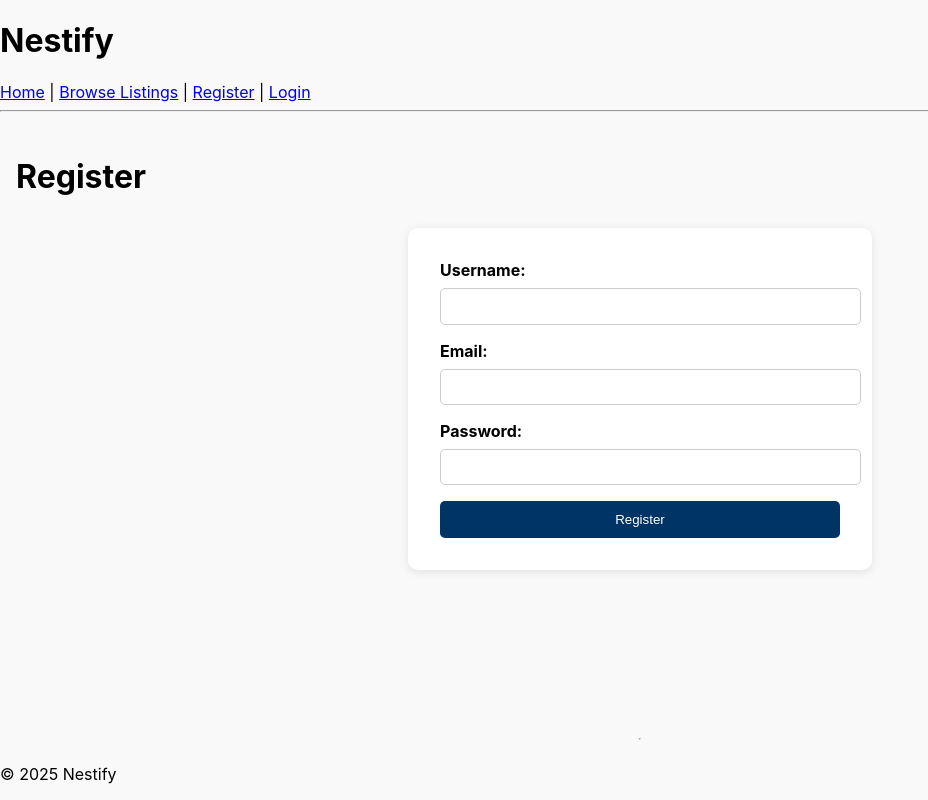
After one commit to sdhsdfgjh/nestify-project, a Node server app: page /register in a window 1280 px wide. The commit adds this page. Shown: the whole page, without its empty margins (0-928 px from the left). Run offline with Node 20, Linux system fonts and the light colour scheme; some libraries are stand-ins or nearby versions.

Commit message:
Update app.js, style.css, user routes, and add views (home, register, partials)

```diff
--- a/app.js
+++ b/app.js
@@ -103,6 +103,11 @@ mongoose.connect(dbUrl, {
   /****************************
    *  Routes                  *
    ****************************/
+
+  app.get("/", (req, res) => {
+    res.render("home"); // Make sure views/home.ejs exists
+  });
+
   app.use("/", userRouter);
   app.use("/listings", listingRouter);
   app.use("/listings/:id/reviews", reviewRouter);
--- a/public/css/style.css
+++ b/public/css/style.css
@@ -1,42 +1,41 @@
-body{
-    font-family: 'Inter', sans-serif;
-    font-family: 'Montserrat', sans-serif;
-    font-family: 'Plus Jakarta Sans', sans-serif;
-    font-family: 'Poppins', sans-serif;
+/* Base Layout */
+body {
+    font-family: 'Poppins', 'Montserrat', 'Inter', 'Plus Jakarta Sans', sans-serif;
     display: flex;
     flex-direction: column;
     min-height: 100vh;
+    margin: 0;
+    padding: 0;
+    background-color: #f9f9f9;
 }
 
-
-.container{
+.container {
     flex: 1;
+    padding: 1rem;
 }
 
-/* navbar */
-
-.navbar{
+/* Navbar */
+.navbar {
     height: 5rem;
     background-color: white;
+    display: flex;
+    align-items: center;
+    justify-content: space-between;
+    padding: 0 1rem;
+    box-shadow: 0 2px 4px rgba(0, 0, 0, 0.1);
+}
 
-}
-.fa-compass{
+.fa-compass {
     color: #fe424d;
     font-size: 2rem;
 }
-.nav-link{
+
+.nav-link {
     color: #222222 !important;
 }
-.f-info-links a{
-    text-decoration: none;
-    color: #222222;
-}
-.f-info-links a:hover{
-    text-decoration: underline;
 
-}
-
-.f-info{
+/* Footer */
+.f-info {
     text-align: center;
     display: flex;
     height: 8rem;
@@ -44,70 +43,135 @@ body{
     flex-wrap: wrap;
     justify-content: center;
     align-items: space-evenly;
+    padding: 1rem;
 }
-.f-info-social, .f-info-links,.f-info-brand{
+
+.f-info-links,
+.f-info-social,
+.f-info-brand {
     width: 100%;
     display: flex;
     align-items: center;
     justify-content: center;
-
 }
 
-.f-info-social i{
+.f-info-links a {
+    text-decoration: none;
+    color: #222222;
+    margin: 0 0.5rem;
+}
+
+.f-info-links a:hover {
+    text-decoration: underline;
+}
+
+.f-info-social i {
     margin-right: 1rem;
     font-size: 1.2rem;
 }
 
-/* cards  */
-
-.listing-card{
+/* Cards */
+.listing-card {
     border: none !important;
     margin-bottom: 2rem;
 }
-.card-img-top{
+
+.card-img-top {
     border-radius: 1rem !important;
     width: 100%;
+    height: 30vh;
     object-fit: cover !important;
 }
-.card-body{
+
+.card-body {
     padding: 0 !important;
-
-
 }
 
 .card-text {
     font-weight: 400 !important;
 }
 
-.listing-link{
+.listing-link {
     text-decoration: none !important;
     color: #222222;
 }
 
-.card-img-overlay{
+.card-img-overlay {
     opacity: 0;
+    transition: opacity 0.3s ease;
 }
-.card-img-overlay:hover{
+
+.card-img-overlay:hover {
     opacity: 0.2;
     background-color: white;
 }
-/* New Page  */
-.add-btn{
+
+/* New Listing Button */
+.add-btn {
     background-color: #fe424d !important;
     border: none !important;
+    color: white;
+    padding: 0.5rem 1rem;
+    border-radius: 5px;
 }
 
-.card-img-top{
-    height: 30vh;
+/* Register Page */
+form.register-form {
+    max-width: 400px;
+    margin: 2rem auto;
+    background-color: white;
+    padding: 2rem;
+    border-radius: 10px;
+    box-shadow: 0 2px 10px rgba(0, 0, 0, 0.1);
 }
 
-.btns{
-    display: flex;
+form.register-form label {
+    display: block;
+    margin-bottom: 0.5rem;
+    font-weight: bold;
 }
 
-/* //map  */
+form.register-form input {
+    width: 100%;
+    padding: 0.6rem;
+    margin-bottom: 1rem;
+    border-radius: 5px;
+    border: 1px solid #ccc;
+}
 
-#map{
+form.register-form button {
+    background-color: #003366;
+    color: white;
+    padding: 0.7rem;
+    border: none;
+    width: 100%;
+    border-radius: 5px;
+    cursor: pointer;
+}
+
+form.register-form button:hover {
+    background-color: #00509e;
+}
+
+/* Homepage Center Text */
+.homepage {
+    text-align: center;
+    margin-top: 4rem;
+}
+
+.homepage h2 {
+    font-size: 2.5rem;
+    color: #222;
+}
+
+.homepage p {
+    font-size: 1.2rem;
+    color: #555;
+}
+
+/* Map */
+#map {
     height: 400px;
     width: 80vh;
+    margin: 2rem auto;
 }
--- a/routes/user.js
+++ b/routes/user.js
@@ -6,6 +6,29 @@ const wrapAsync = require("../utils/wrapAsync.js");
 const {saveRedirectUrl} = require("../middleware.js");
 
 const userController = require("../controllers/user.js")
+
+
+// Show registration form
+router.get("/register", (req, res) => {
+  res.render("users/register"); // Make sure views/users/register.ejs exists
+});
+
+// Handle registration logic
+router.post("/register", async (req, res) => {
+  try {
+    const { username, password, email } = req.body;
+    const newUser = new User({ username, email });
+    const registeredUser = await User.register(newUser, password);
+    req.login(registeredUser, err => {
+      if (err) return next(err);
+      req.flash("success", "Welcome to Nestify!");
+      res.redirect("/listings");
+    });
+  } catch (e) {
+    req.flash("error", e.message);
+    res.redirect("/register");
+  }
+});
 
 
 router.route("/signup")
--- /dev/null
+++ b/views/partials/footer.ejs
@@ -0,0 +1,6 @@
+  <hr>
+  <footer>
+    <p>&copy; 2025 Nestify</p>
+  </footer>
+</body>
+</html>
--- /dev/null
+++ b/views/partials/header.ejs
@@ -0,0 +1,17 @@
+<!DOCTYPE html>
+<html>
+<head>
+  <title>Nestify</title>
+  <link rel="stylesheet" href="/css/style.css">
+</head>
+<body>
+  <header>
+    <h1>Nestify</h1>
+    <nav>
+      <a href="/">Home</a> |
+      <a href="/listings">Browse Listings</a> |
+      <a href="/register">Register</a> |
+      <a href="/login">Login</a>
+    </nav>
+    <hr>
+  </header>
--- /dev/null
+++ b/views/users/register.ejs
@@ -0,0 +1,19 @@
+<%- include('../partials/header') %>
+
+<div class="container">
+  <h1>Register</h1>
+  <form class="register-form" action="/register" method="POST">
+    <label for="username">Username:</label>
+    <input type="text" name="username" id="username" required>
+
+    <label for="email">Email:</label>
+    <input type="email" name="email" id="email" required>
+
+    <label for="password">Password:</label>
+    <input type="password" name="password" id="password" required>
+
+    <button type="submit">Register</button>
+  </form>
+</div>
+
+<%- include('../partials/footer') %>
```
Also changed, not shown: views/home.ejs (added, +14 -0 lines). Lines whose indentation alone changed are shown as unchanged.
